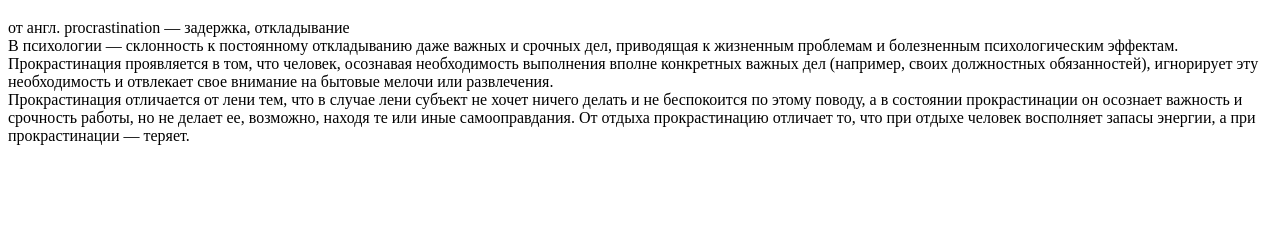
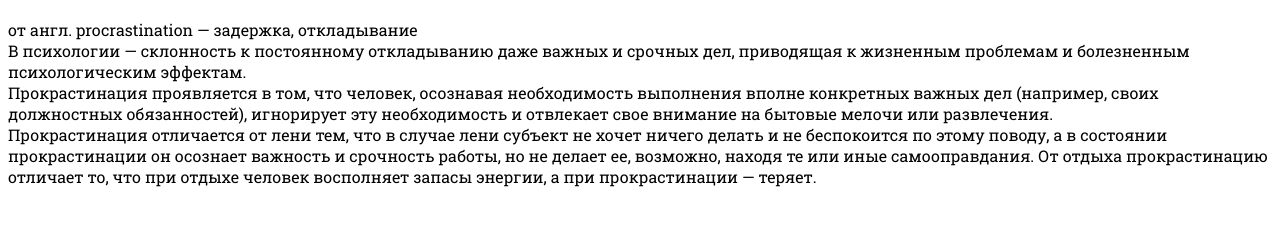
Before and after one commit to 13excite/frontend_ya, a plain HTML site: page week4/task1.html in a window 1280 px wide. Shown: the part 61-286 px from the top of the page. Drawn offline with Linux system fonts and the light colour scheme.

Commit message:
add google font

```diff
--- a/week4/task1.html
+++ b/week4/task1.html
@@ -1,15 +1,22 @@
 <!DOCTYPE html>
 <html lang="en">
 <head>
+    <link href='http://fonts.googleapis.com/css?family=Roboto+Slab' rel='stylesheet'>
     <meta charset="UTF-8">
     <meta name="viewport" content="width=device-width, initial-scale=1.0">
     <meta http-equiv="X-UA-Compatible" content="ie=edge">
+    <style>
+        div {
+            font-family: 'Roboto Slab', serif;
+        }
+
+    </style>
     <title>Document</title>
 </head>
 <body>
     <h1>Прокрастинация</h1>
 
-    <div>от англ. procrastination — задержка, откладывание</div>
+    <div><span>от англ. procrastination — задержка, откладывание</span></div>
 
     <div>
     В психологии — склонность к постоянному откладыванию даже важных и срочных дел,
```
